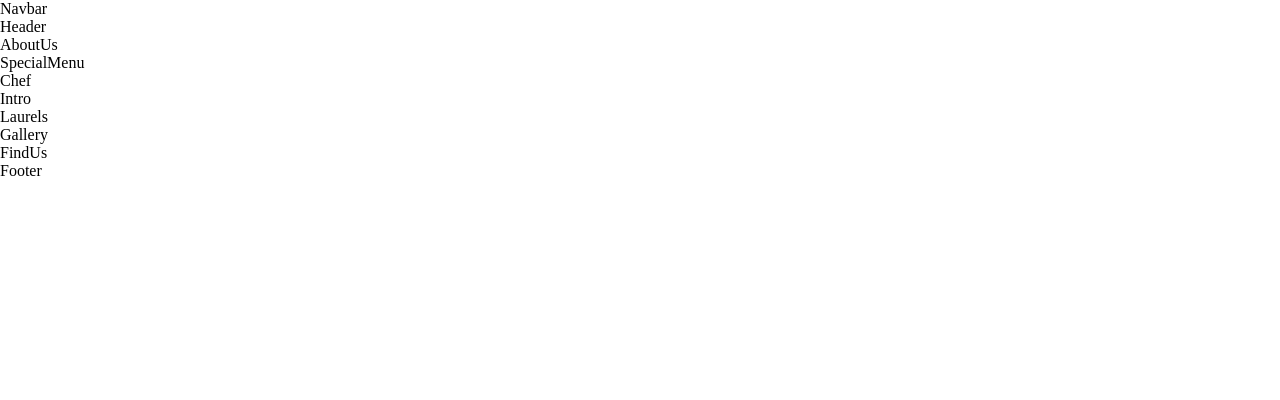
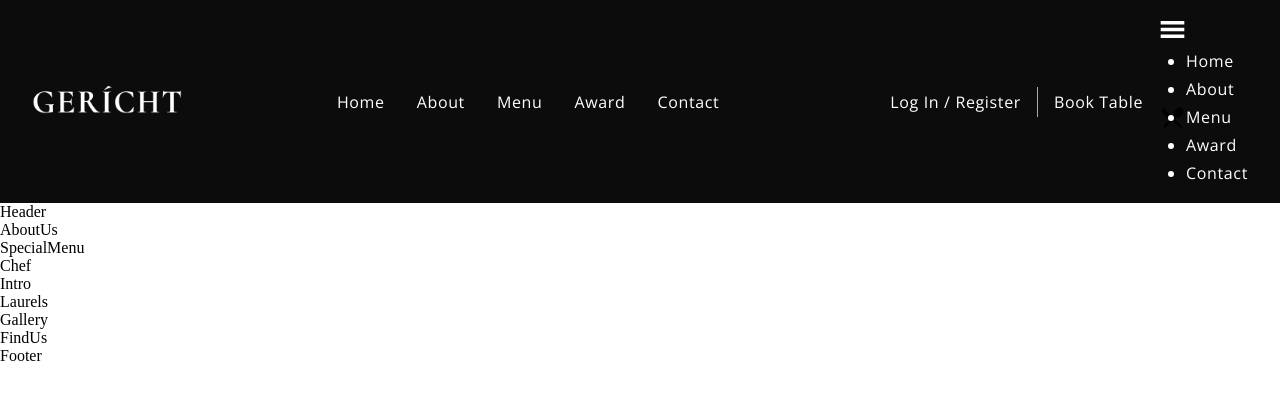
Before and after one commit to anita-brown/react_modern_restaurant, a React (Create React App) app: page / in a window 1280 px wide. Shown: the top 400 px of the page. Built offline with nearby package versions, Linux system fonts and the light colour scheme; a web font is replaced by a local one.

Commit message:
chore: create navbar

```diff
--- a/src/components/Navbar/Navbar.css
+++ b/src/components/Navbar/Navbar.css
@@ -0,0 +1,51 @@
+.app__navbar {
+  width: 100%;
+  display: flex;
+  justify-content: space-between;
+  align-items: center;
+  padding: 1rem 2rem;
+  background: var(--color-black);
+}
+
+.app__navbar-logo {
+  display: flex;
+  justify-content: flex-start;
+  align-items: center;
+}
+.app__navbar-logo img {
+  width: 150px;
+}
+.app__navbar-links {
+  flex: 1;
+  display: flex;
+  justify-content: center;
+  align-items: center;
+  list-style: none;
+}
+.app__navbar-links li {
+  margin: 0 1rem;
+  cursor: pointer;
+}
+.app__navbar-links li:hover {
+  color: var(--color-grey);
+}
+.app__navbar-login {
+    display: flex;
+    justify-content: flex-end;
+    align-items: center;
+}
+.app__navbar-login a {
+      margin: 0 1rem;
+      text-decoration: none;
+      transition: 0.5s ease;
+
+}
+.app__navbar-login a:hover {
+   border-bottom: 1px solid var(--color-golden);
+}
+.app__navbar-login div {
+     width: 1px;
+     height: 30px;
+     background-color: var(--color-grey);
+
+}
--- a/src/components/Navbar/Navbar.jsx
+++ b/src/components/Navbar/Navbar.jsx
@@ -1,11 +1,43 @@
 import React from 'react';
+import { GiHamburgerMenu } from "react-icons/gi"
+import { MdOutlineRestaurantMenu } from "react-icons/md"
+import images from '../../constants/images';
 
 import './Navbar.css';
 
 const Navbar = () => (
-  <div>
-    Navbar
-  </div>
+  <nav className='app__navbar'>
+    <div className='app__navbar-logo'>
+      <img src={images.gericht} alt="app logo" />
+    </div>
+    <ul className='app__navbar-links'>
+      <li className='p__opensans'><a href="#home">Home</a></li>
+      <li className='p__opensans'><a href="#about">About</a></li>
+      <li className='p__opensans'><a href="#menu">Menu</a></li>
+      <li className='p__opensans'><a href="#award">Award</a></li>
+      <li className='p__opensans'><a href="#contact">Contact</a></li>
+    </ul>
+    <div className='app__navbar-login'>
+      <a href="#login" className='p__opensans'> Log In / Register</a>
+      <div />
+      <a href="/" className='p__opensans'>Book Table</a>
+
+    </div>
+    <div className='app__navbar-smallscreen'>
+      <GiHamburgerMenu color='#fff' fontSize={27} onClick={() => { }} />
+      <div className='app__navbar-smallscreen_overlay flex__center slide-bottom'>
+        <MdOutlineRestaurantMenu fontSize={27} className='overlay__close' onClick={() => { }} />
+
+        <ul className='app__navbar-smallscreen-links'>
+          <li className='p__opensans'><a href="#home">Home</a></li>
+          <li className='p__opensans'><a href="#about">About</a></li>
+          <li className='p__opensans'><a href="#menu">Menu</a></li>
+          <li className='p__opensans'><a href="#award">Award</a></li>
+          <li className='p__opensans'><a href="#contact">Contact</a></li>
+        </ul>
+      </div>
+    </div>
+  </nav>
 );
 
 export default Navbar;
```
